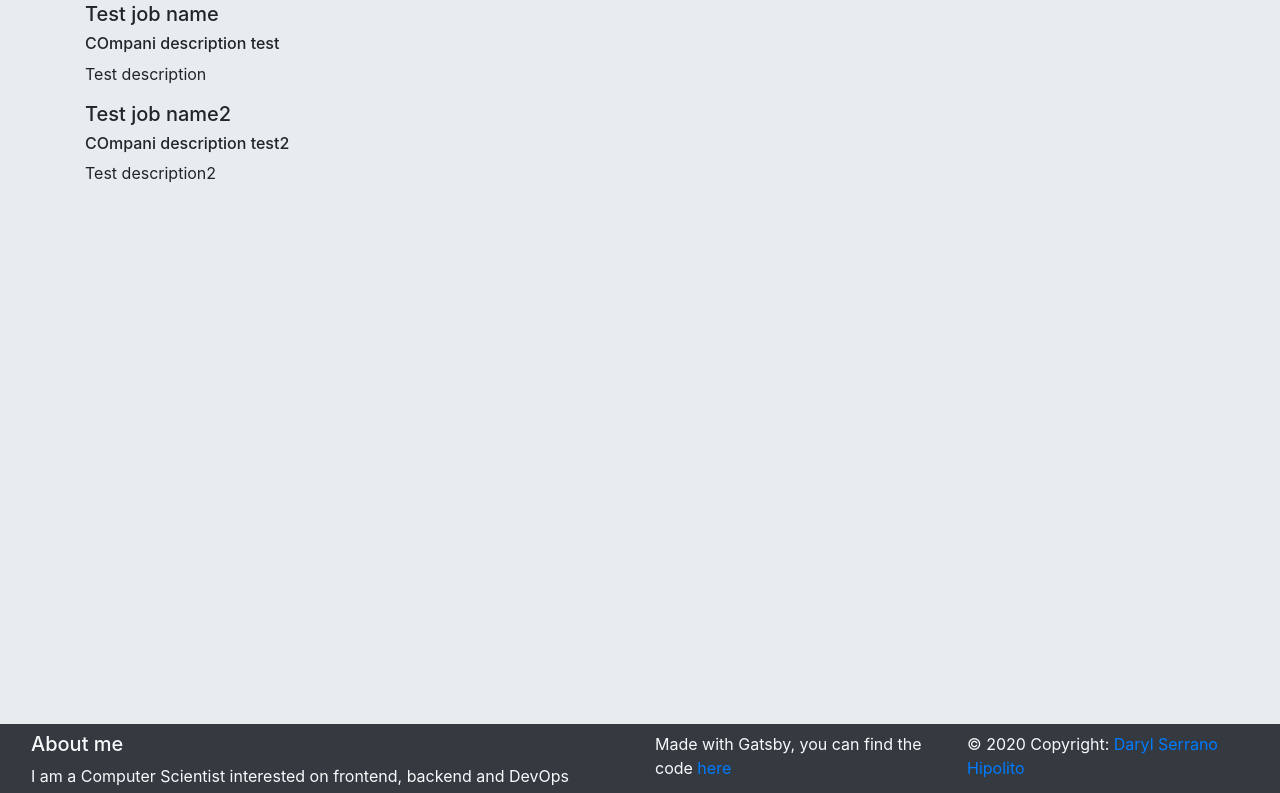
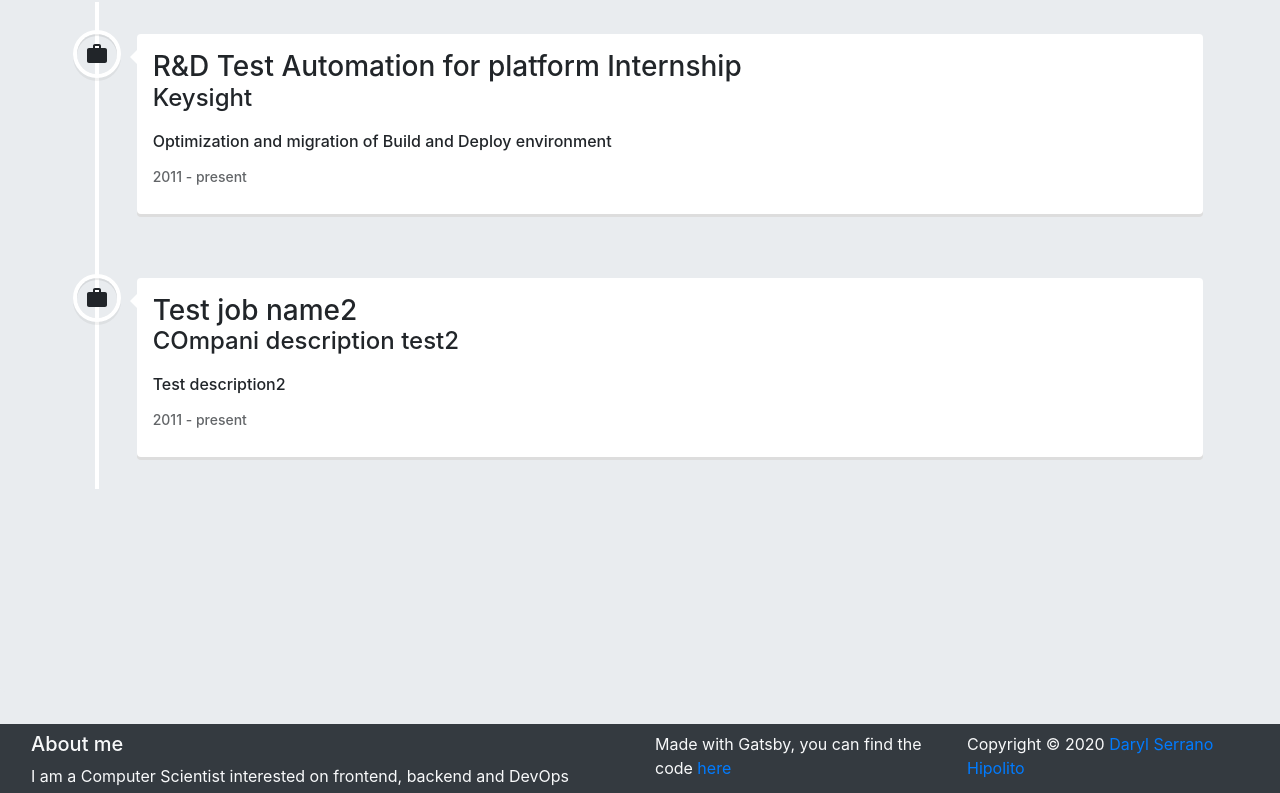
Before and after one commit to DarylSerrano/darylwebpage, a Gatsby site: page /portfolio in a window 1280 px wide. Shown: the part 164-957 px from the top of the page. Built offline with nearby package versions, Linux system fonts and the light colour scheme; Gatsby itself is replaced by a stand-in of ours.

Commit message:
Add timeline component

```diff
--- a/package.json
+++ b/package.json
@@ -32,6 +32,7 @@
     "react-helmet": "^6.1.0",
     "react-icons": "^3.10.0",
     "react-typography": "^0.16.19",
+    "react-vertical-timeline-component": "^3.0.2",
     "typography": "^0.16.19",
     "typography-theme-kirkham": "^0.16.19"
   },
--- a/src/components/footer.tsx
+++ b/src/components/footer.tsx
@@ -45,7 +45,7 @@ export default function Footer() {
           </Col>
           <Col md="3">
             <p>
-              © {new Date().getFullYear()} Copyright:{" "}
+              Copyright © {new Date().getFullYear()}{" "}
               <a href="mailto:darylserrano39@gmail.com">
                 Daryl Serrano Hipolito
               </a>
--- a/src/components/portfolio.tsx
+++ b/src/components/portfolio.tsx
@@ -2,6 +2,12 @@ import React from "react"
 import { useStaticQuery, graphql } from "gatsby"
 import Container from "react-bootstrap/Container"
 import Jumbotron from "react-bootstrap/Jumbotron"
+import {
+  VerticalTimeline,
+  VerticalTimelineElement,
+} from "react-vertical-timeline-component"
+import "react-vertical-timeline-component/style.min.css"
+import { MdWork } from "react-icons/md"
 
 export default function Portfolio() {
   const { allPortfolioDataJson } = useStaticQuery(graphql`
@@ -22,15 +28,25 @@ export default function Portfolio() {
     <Jumbotron style={{ height: "100vh" }}>
       <Container fluid>
         <h2 className="jumbotron-heading">Job experience</h2>
-        {allPortfolioDataJson.nodes.map(jobInfo => {
-          return (
-            <Container>
-              <h5>{jobInfo.job}</h5>
-              <h6>{jobInfo.company}</h6>
-              <p>{jobInfo.description}</p>{" "}
-            </Container>
-          )
-        })}
+        <VerticalTimeline layout="1-column">
+          {allPortfolioDataJson.nodes.map(jobInfo => {
+            return (
+              <VerticalTimelineElement
+                className="vertical-timeline-element--work"
+                date="2011 - present"
+                icon={<MdWork />}
+              >
+                <h3 className="vertical-timeline-element-title">
+                  {jobInfo.job}
+                </h3>
+                <h4 className="vertical-timeline-element-subtitle">
+                  {jobInfo.company}
+                </h4>
+                <p>{jobInfo.description}</p>
+              </VerticalTimelineElement>
+            )
+          })}
+        </VerticalTimeline>
       </Container>
     </Jumbotron>
   )
--- a/src/data/portfolioData.json
+++ b/src/data/portfolioData.json
@@ -1,8 +1,9 @@
 [
   {
-    "job": "Test job name",
-    "description": "Test description",
-    "company": "COmpani description test"
+    "job": "R&D Test Automation for platform Internship",
+    "description": "Optimization and migration of Build and Deploy environment",
+    "company": "Keysight",
+    "date": ""
   },
   {
     "job": "Test job name2",
--- a/src/data/proyectsData.json
+++ b/src/data/proyectsData.json
@@ -3,14 +3,12 @@
     "image": "https://gareblogs.files.wordpress.com/2013/07/totono-review-banner.jpg",
     "title": "Test title",
     "description": "Test description",
-    "url": "https://www.gatsbyjs.org/packages/gatsby-transformer-json/?=json",
-    "top": true
+    "url": "https://www.gatsbyjs.org/packages/gatsby-transformer-json/?=json"
   },
   {
     "image": "NO-IMAGE",
     "title": "Test with no image",
     "description": "Test description 2",
-    "url": "https://www.gatsbyjs.org/docs/building-with-components/#page-template-components",
-    "top": true
+    "url": "https://www.gatsbyjs.org/docs/building-with-components/#page-template-components"
   }
 ]
```
Also changed, not shown: 1 other file.
